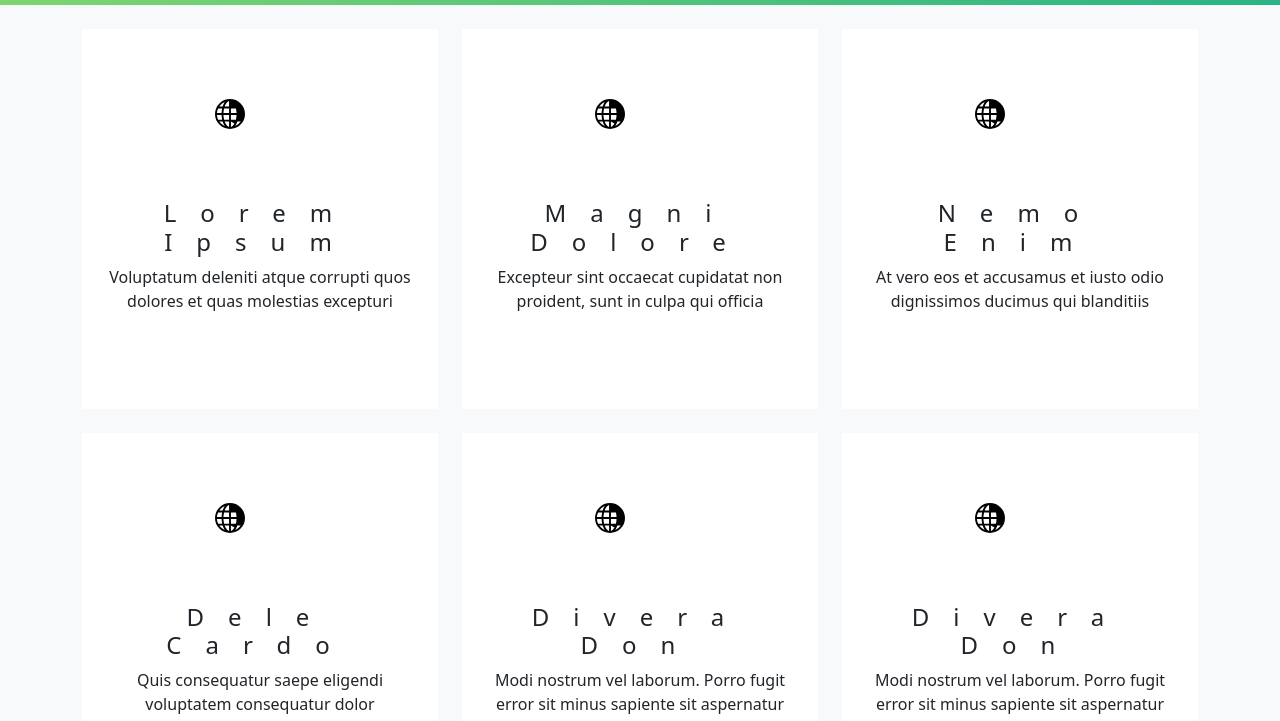
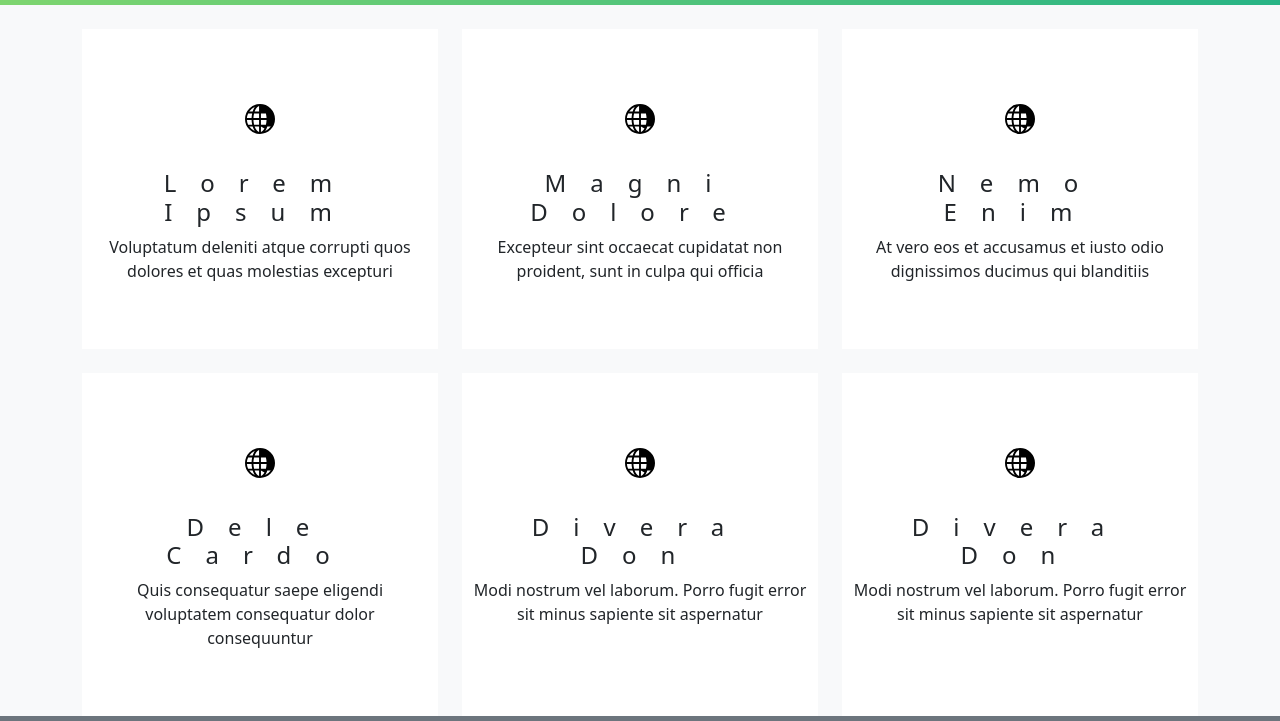
Before and after one commit to phemmyblaze/Blaze-Tours, a plain HTML site: page service.html in a window 1280 px wide. Shown: the part 71-792 px from the top of the page. Drawn offline with Linux system fonts and the light colour scheme.

Commit message:
More reduction of css style

```diff
--- a/css/style.css
+++ b/css/style.css
@@ -47,8 +47,7 @@ h4 {
 
  .services .icon-box {
     text-align: center;
-    padding: 70px 20px 80px 20px;
-    transition: all ease-in-out 0.3s;
+    padding: 40px 10px 50px 10px;
     background: #fff;
   }
   .services .icon-box .icon {
@@ -58,7 +57,6 @@ h4 {
     display: flex;
     align-items: center;
     justify-content: center;
-    transition: ease-in-out 0.3s;
     position: relative;
   }
   .services .icon-box .icon i {
@@ -66,12 +64,6 @@ h4 {
     transition: 0.5s;
     position: relative;
   }
-  .services .icon-box .icon svg {
-    position: absolute;
-    top: 0;
-    left: 0;
-  }
-
 
 
   @media (max-width: 767px) {
```
